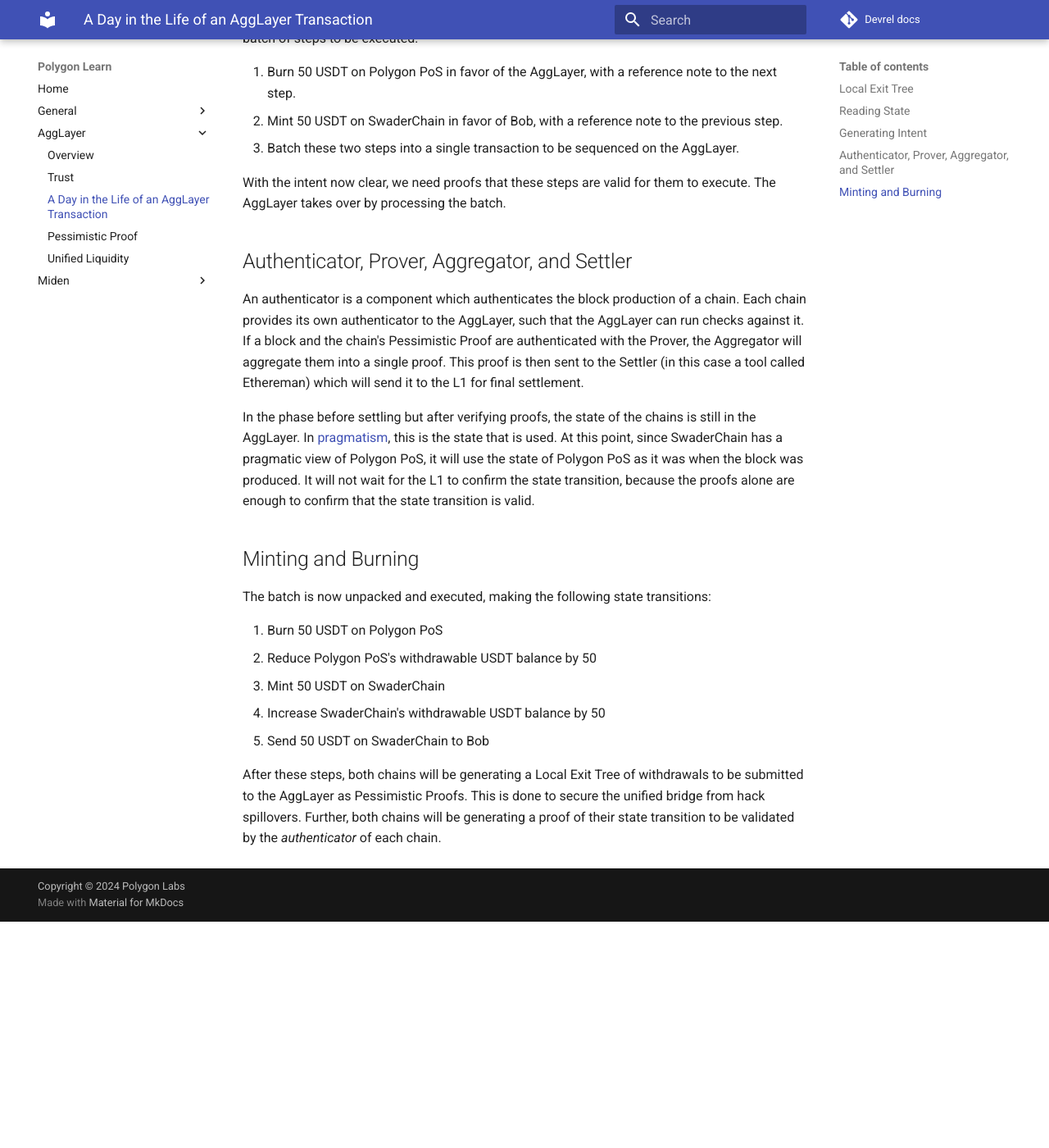
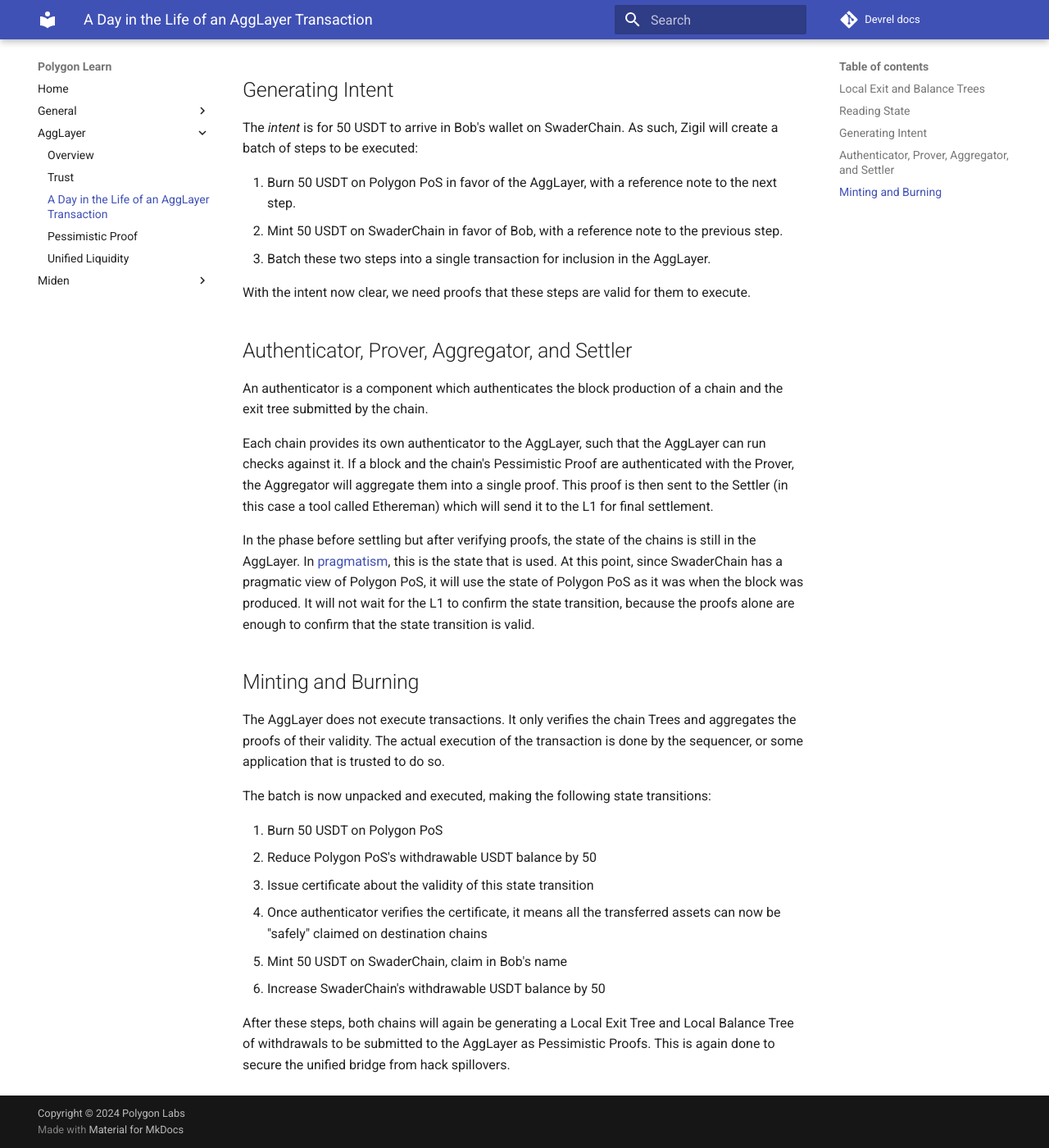
Before and after one commit to 0xPolygon/devrel-docs, an MkDocs documentation site: the page built from docs/agglayer/ditl.md, in a window 1280 px wide and 1400 px high, scrolled down 3547 px. Shown: the whole window at 82% size. Built offline with MkDocs 1.6.1 and Material for MkDocs 9.7.7, drawn with Linux system fonts in a browser that asks for light colours; comment, search, counter and statistics services are not loaded; before the commit the page ends 4671 px from its top, so only the background shows below that; some of the changed text lies outside the part shown.

Commit message:
Updated per Brian's review

```diff
--- a/docs/agglayer/ditl.md
+++ b/docs/agglayer/ditl.md
@@ -37,16 +37,20 @@
 Once Alistair attempts to send 50 USDT, Zigil will first check if Alistair
 has enough balance to send 50 USDT.
 
-Then, Zigil will read the withdrawal state of Polygon PoS, making sure that the
-balance is available. This is done through the Local Exit Tree.
+## Local Exit and Balance Trees
 
-## Local Exit Tree
+Even if Alistair has enough balance, to perform a valid cross chain transfer,
+Zigil must make sure that the Local Balance Tree of Polygon PoS proves that the
+chain has at least 50 USDT available for withdrawal, i.e. that Polygon PoS will
+not be withdrawing more funds than have been deposited into it.
 
-All AggLayer chains will periodically automatically generate a Local Exit Tree
-of withdrawals. These are submitted to the AggLayer to generate proof that the
-Tree of a chain is correct. This Tree can also be sequenced by anyone and
-submitted to the AggLayer for a reward if the central sequencer does not do it
-in a specific time period.
+All AggLayer chains will periodically automatically generate a Local Balance
+Tree of withdrawals and a Local Exit Tree for their state. These are submitted
+to the AggLayer which authenticates them using an _authenticator_ provided by
+each chain, to generate proof that the Tree of a chain is correct.
+
+More info about trees can be found in the
+[Local Exit and Balance Trees](lbt_vs_let.md) page.
 
 Zigil uses this proof's validity to make sure that Polygon PoS has at least 50
 USDT available for _burning_ (withdrawal).
@@ -85,9 +89,11 @@
 [Pessimistic Proof](pessimistic_proof.md) page.
 
 At this point, Zigil knows that Polygon PoS has at least 50 USDT and that at
-least this much belongs to Alistair. In the UI, it will allow Alistair to send
-50 USDT. But how does it _send_ to another chain? Surely a blockchain isn't aware
-of another blockchain's assets or its recipients?
+least this much belongs to Alistair.
+
+In the UI, it will allow Alistair to send 50 USDT. But how does it _send_ to
+another chain? Surely a blockchain isn't aware of another blockchain's assets or
+its recipients?
 
 Indeed, this is exactly why we need a unifying wallet to abstract away the need
 to individually interact with each chain. So what does Zigil actually do now?
@@ -101,18 +107,21 @@
    to the next step.
 2. Mint 50 USDT on SwaderChain in favor of Bob, with a reference note to the
    previous step.
-3. Batch these two steps into a single transaction to be sequenced on the AggLayer.
+3. Batch these two steps into a single transaction for inclusion in the AggLayer.
 
 With the intent now clear, we need proofs that these steps are valid for them to
-execute. The AggLayer takes over by processing the batch.
+execute.
 
 ## Authenticator, Prover, Aggregator, and Settler
 
 An authenticator is a component which authenticates the block production of a
-chain. Each chain provides its own authenticator to the AggLayer, such that the
+chain and the exit tree submitted by the chain.
+
+Each chain provides its own authenticator to the AggLayer, such that the
 AggLayer can run checks against it. If a block and the chain's Pessimistic Proof
 are authenticated with the Prover, the Aggregator will aggregate them into a
-single proof. This proof is then sent to the Settler (in this case a tool called Ethereman) which will send it to the L1 for final settlement.
+single proof. This proof is then sent to the Settler (in this case a tool called
+Ethereman) which will send it to the L1 for final settlement.
 
 In the phase before settling but after verifying proofs, the state of the chains
 is still in the AggLayer. In [pragmatism](trust.md), this is the state that is
@@ -123,16 +132,21 @@
 
 ## Minting and Burning
 
-The batch is now unpacked and executed, making the following state transitions:
+The AggLayer does not execute transactions. It only verifies the chain Trees and
+aggregates the proofs of their validity. The actual execution of the transaction
+is done by the sequencer, or some application that is trusted to do so.
+
+The batch is now unpacked and executed, making the following
+state transitions:
 
 1. Burn 50 USDT on Polygon PoS
 2. Reduce Polygon PoS's withdrawable USDT balance by 50
-3. Mint 50 USDT on SwaderChain
-4. Increase SwaderChain's withdrawable USDT balance by 50
-5. Send 50 USDT on SwaderChain to Bob
+3. Issue certificate about the validity of this state transition
+4. Once authenticator verifies the certificate, it means all the transferred
+   assets can now be "safely" claimed on destination chains
+5. Mint 50 USDT on SwaderChain, claim in Bob's name
+6. Increase SwaderChain's withdrawable USDT balance by 50
 
-After these steps, both chains will be generating a Local Exit Tree of
-withdrawals to be submitted to the AggLayer as Pessimistic Proofs. This is done
-to secure the unified bridge from hack spillovers. Further, both chains will be
-generating a proof of their state transition to be validated by the
-_authenticator_ of each chain.
+After these steps, both chains will again be generating a Local Exit Tree and
+Local Balance Tree of withdrawals to be submitted to the AggLayer as Pessimistic
+Proofs. This is again done to secure the unified bridge from hack spillovers.
```
Also changed, not shown: docs/agglayer/overview.md (+35 -3 lines), docs/agglayer/pessimistic_proof.md (+9 -4 lines), docs/agglayer/trust.md (+11 -6 lines), docs/agglayer/unified_liquidity.md (+11 -8 lines).
